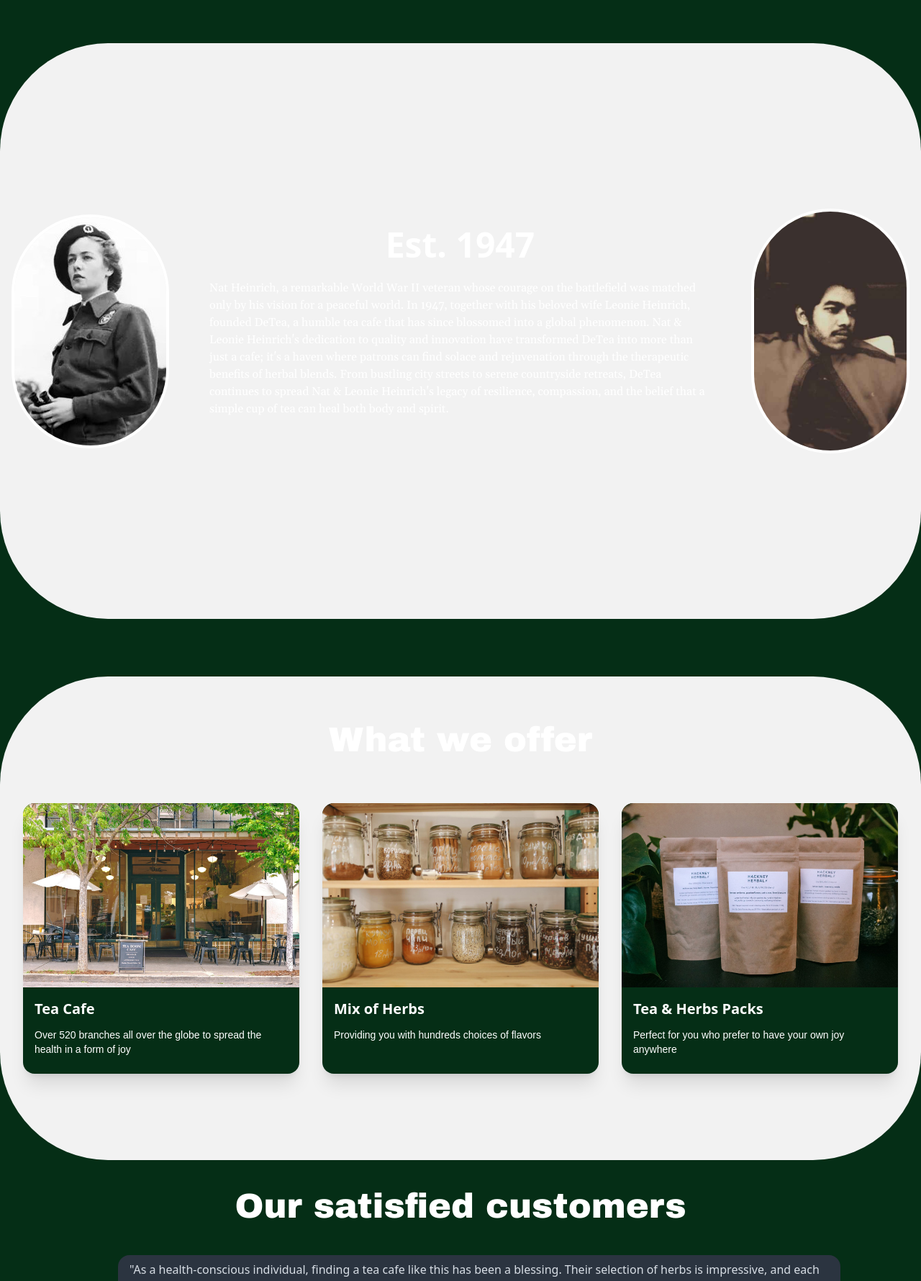
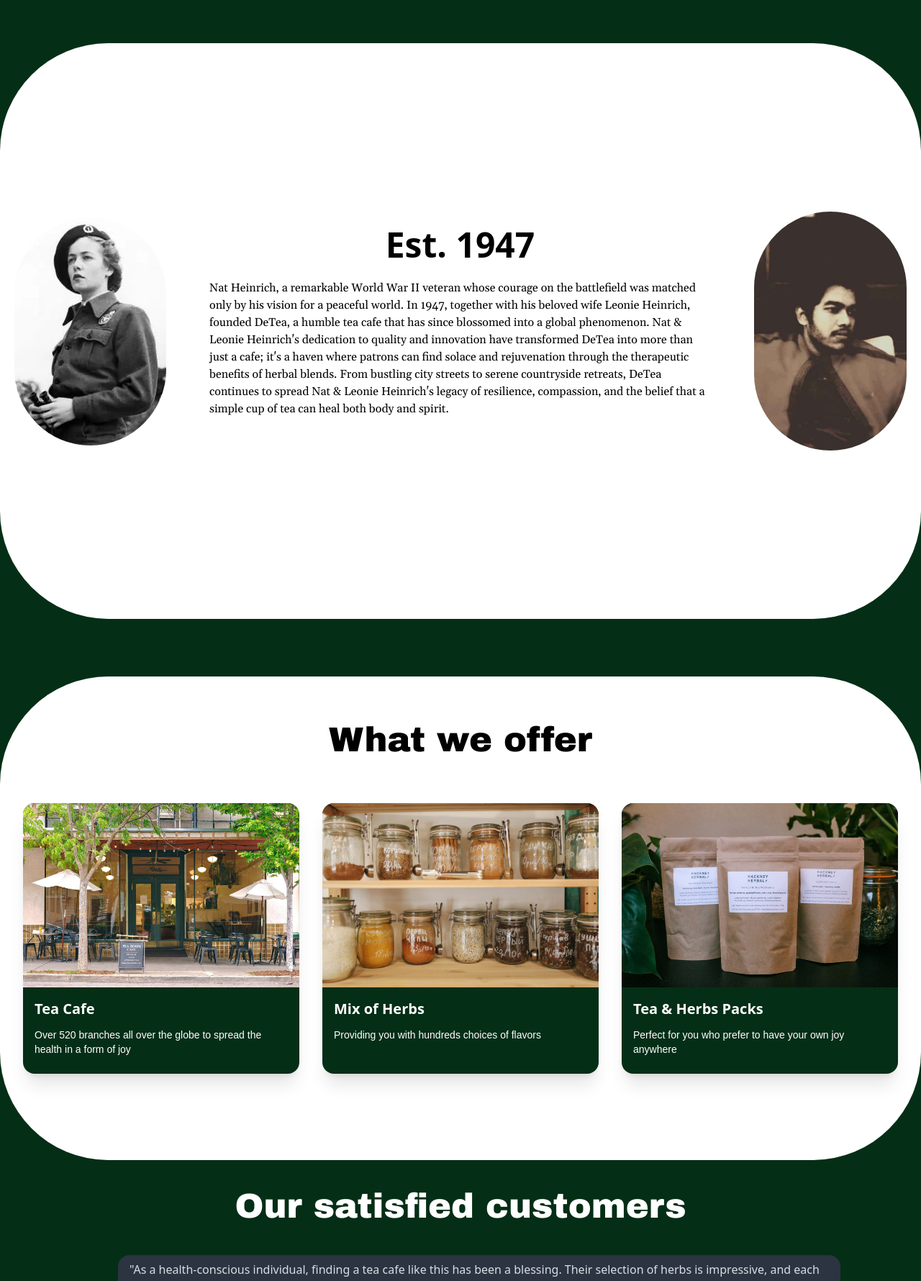
Before and after one commit to ravnathan/compro, a Next.js app: page / in a window 1280 px wide. Shown: the part 852-2632 px from the top of the page at 72% size. Built offline with nearby package versions, Linux system fonts and the light colour scheme; a web font is replaced by a local one.

Commit message:
modified

```diff
--- a/src/app/(home)/aboutus/_components/culture.tsx
+++ b/src/app/(home)/aboutus/_components/culture.tsx
@@ -10,7 +10,7 @@ export default function Culture() {
                 </p>
                 <Image src={"/workspace2.jpg"} width={380} height={400} alt="DeTea workspace" className="mx-auto lg:mx-20 py-10"/>
             </div>
-            <div className="py-12 flex-row gap-10 lg:flex bg-base-200">
+            <div className="py-12 flex-row gap-10 lg:flex bg-white text-black">
                 <Image src={"/farmer1.jpg"} width={380} height={380} alt="DeTea workspace2" className="mx-auto lg:mx-20 py-10"/>
                 <p className="text-center my-auto px-10">We value our connections to local farmers, with those bonds we forged along the way,
                     we have invaluable network that would work as a medium to both benefit us and benefit
@@ -25,9 +25,9 @@ export default function Culture() {
                 </p>
                 <Image src={"/workspace4.jpg"} width={380} height={300} alt="DeTea marketing" className="mx-auto lg:mx-20 py-10"/>
             </div>
-            <div className="py-24 flex-row gap-10 lg:flex bg-base-200 mx-20">
+            <div className="py-24 flex-row gap-10 lg:flex bg-white text-black">
                 <Image src={"/workspace1.jpg"} width={340} height={300} alt="DeTea team1" className="mx-auto lg:mx-20 py-10"/>
-                <p className="text-center my-auto">No matter what kind of background our workers have, they are always welcome to join us.
+                <p className="text-center my-auto px-10">No matter what kind of background our workers have, they are always welcome to join us.
                     We always want to work with people who want to make a positive change to the community
                     no matter how minor it is.
                 </p>
--- a/src/app/(home)/aboutus/_components/timeline.tsx
+++ b/src/app/(home)/aboutus/_components/timeline.tsx
@@ -4,7 +4,7 @@ import Image from "next/image"
 
 export default function Timeline() {
     return (
-    <div>
+    <div className="text-black">
         <ul className="timeline timeline-snap-icon max-md:timeline-compact timeline-vertical px-10">
             <li>
                 <div className="timeline-middle">
--- a/src/app/(home)/aboutus/page.tsx
+++ b/src/app/(home)/aboutus/page.tsx
@@ -5,9 +5,9 @@ import { arch } from "@/components/font";
 
 export default function AboutUs(){
     return (
-        <div className="bg-base-200">
+        <div className="bg-white">
             <div className={arch.className}>
-                <h1 className="text-6xl text-white py-24 text-center">Our history</h1>
+                <h1 className="text-6xl text-black py-24 text-center">Our history</h1>
             </div>
             <Timeline/>
             <Founder/>
--- a/src/components/body.tsx
+++ b/src/components/body.tsx
@@ -17,9 +17,9 @@ export default function Body() {
                 <Overview />
             </div>
             <div className="pt-20">
-                <div className="bg-base-200 rounded-xxl pb-20">
+                <div className="bg-white rounded-xxl pb-20">
                     <div className={arch.className}>
-                        <h1 className="text-center py-16 text-white text-5xl ">What we offer</h1>
+                        <h1 className="text-center py-16 text-black text-5xl ">What we offer</h1>
                     </div>
                     <Services />
                 </div>
--- a/src/components/overview.tsx
+++ b/src/components/overview.tsx
@@ -5,7 +5,7 @@ import { gel } from "./font"
 
 export default function Overview() {
     return (
-        <div className="hero bg-base-200 min-h-screen text-white rounded-xxl">
+        <div className="hero bg-white min-h-screen text-black rounded-xxl">
             <div className="hero-content flex-col lg:flex-row-reverse">
                 <Image src={"/meold.jpg"} width={220} height={380} alt="DeTea Founder" className="rounded-xxl border-4 border-white"/>
                 <div>
```
